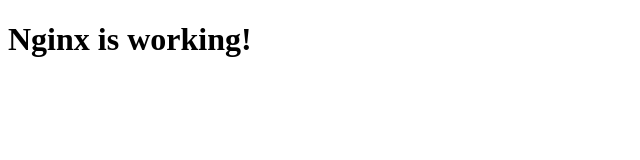
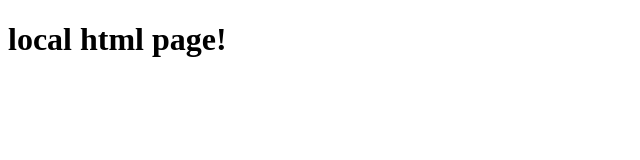
Before and after one commit to aidencullo/nginx, a plain HTML site: page index.html in a window 1280 px wide. Shown: the whole page, without its empty margins (0-640 px from the left). Drawn offline with Linux system fonts and the light colour scheme.

Commit message:
Update index.html message

```diff
--- a/index.html
+++ b/index.html
@@ -4,6 +4,6 @@
     <title>Nginx Server</title>
 </head>
 <body>
-    <h1>Nginx is working!</h1>
+    <h1>local html page!</h1>
 </body>
 </html>
```
